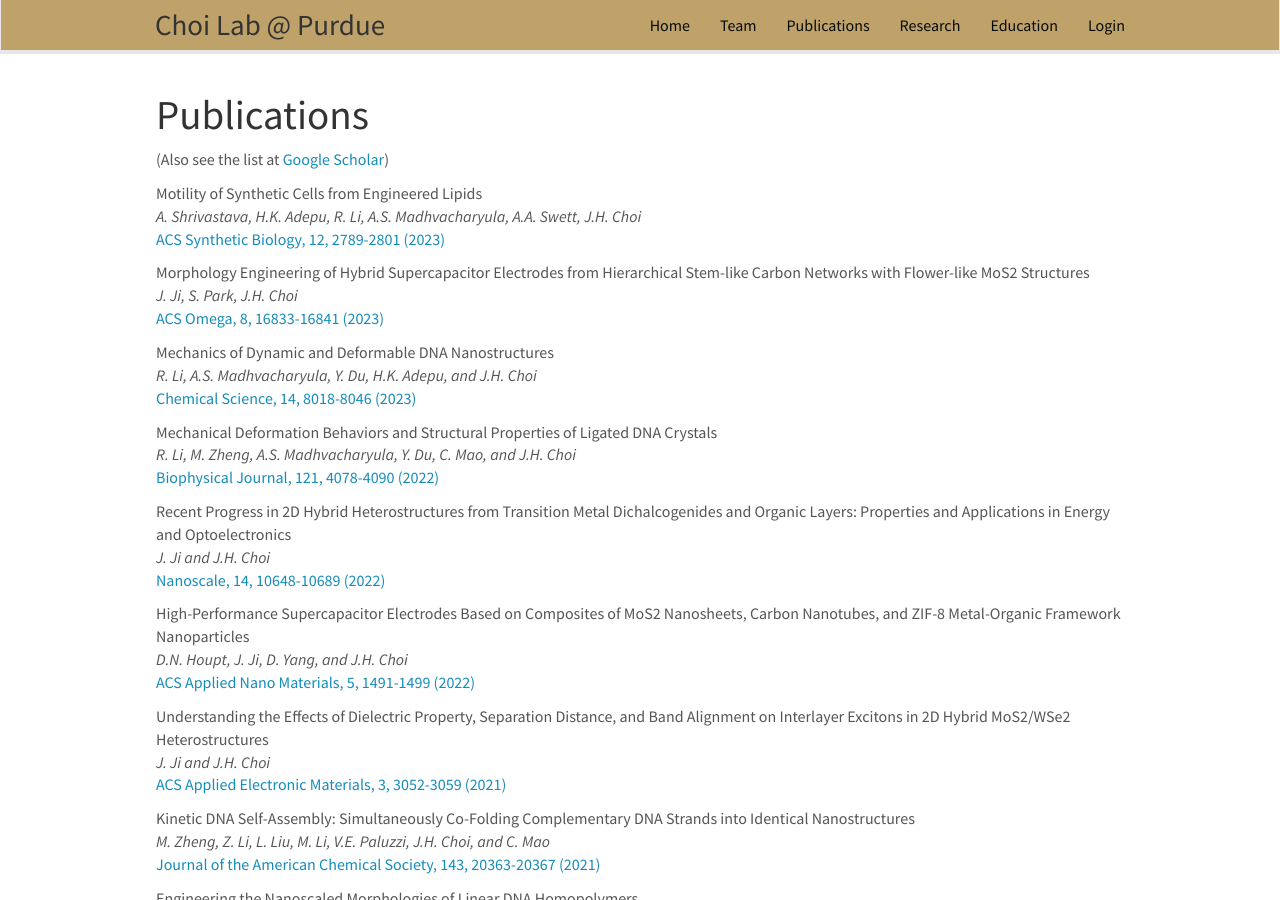
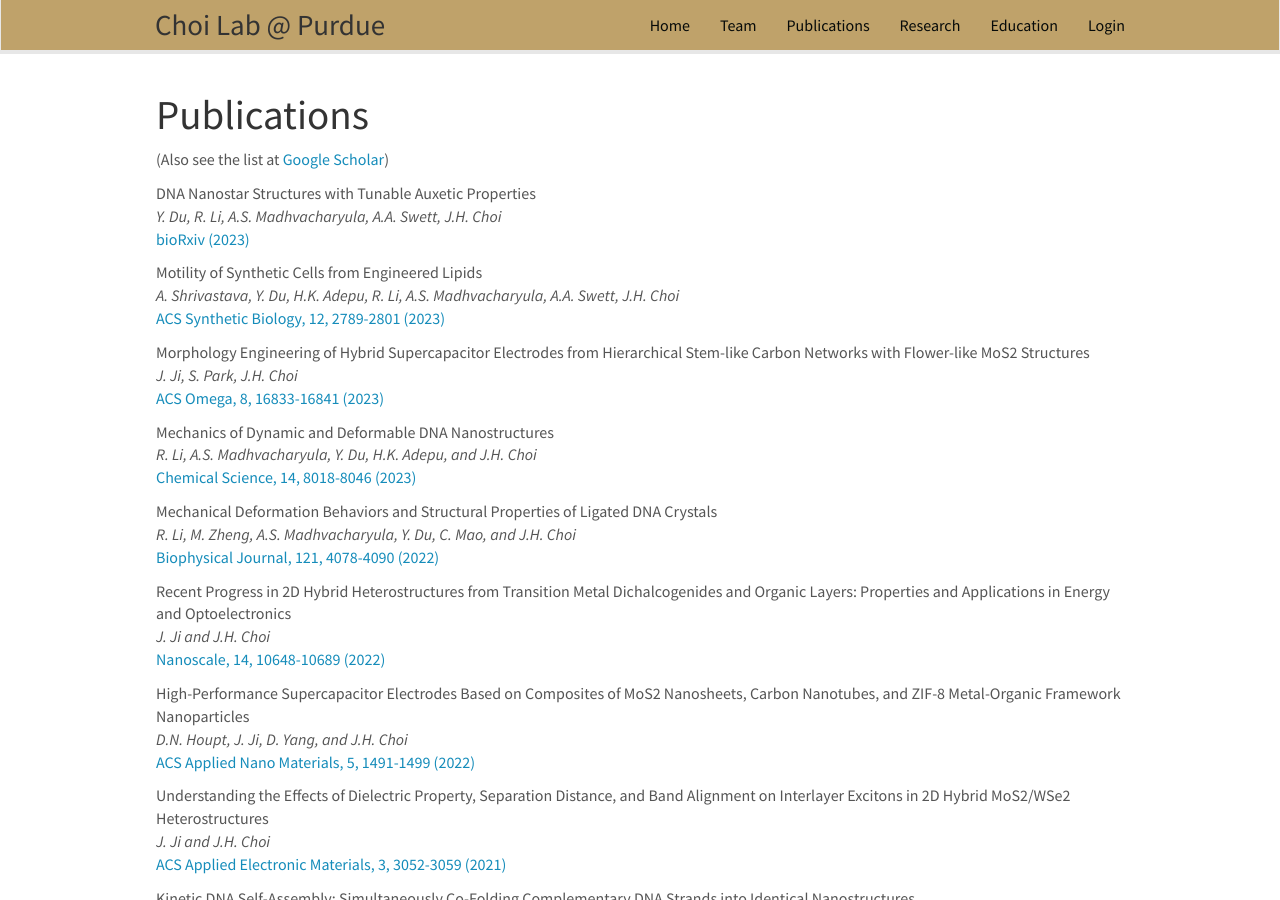
Before and after one commit to choidnalab/choidnalab.github.io, a Jekyll site: the page built from _pages/publications.md, in a window 1280 px wide and 900 px high. Built offline with Jekyll 4.4.1, drawn with Linux system fonts in a browser that asks for light colours; nearby versions of some CDN libraries.

Commit message:
Update publist.yml

```diff
--- a/_data/publist.yml
+++ b/_data/publist.yml
@@ -1,7 +1,19 @@
+- title: "DNA Nanostar Structures with Tunable Auxetic Properties"
+  image: Conformation.png
+  description:
+  authors: Y. Du, R. Li, A.S. Madhvacharyula, A.A. Swett, J.H. Choi
+  link:
+    url: https://doi.org/10.1101/2023.12.22.573109
+    display: bioRxiv (2023)
+  highlight: 0
+  news2:
+
+
+
 - title: "Motility of Synthetic Cells from Engineered Lipids"
   image: Conformation.png
   description:
-  authors: A. Shrivastava, H.K. Adepu, R. Li, A.S. Madhvacharyula, A.A. Swett, J.H. Choi
+  authors: A. Shrivastava, Y. Du, H.K. Adepu, R. Li, A.S. Madhvacharyula, A.A. Swett, J.H. Choi
   link:
     url: https://doi.org/10.1021/acssynbio.3c00271
     display: ACS Synthetic Biology, 12, 2789-2801 (2023)
```
